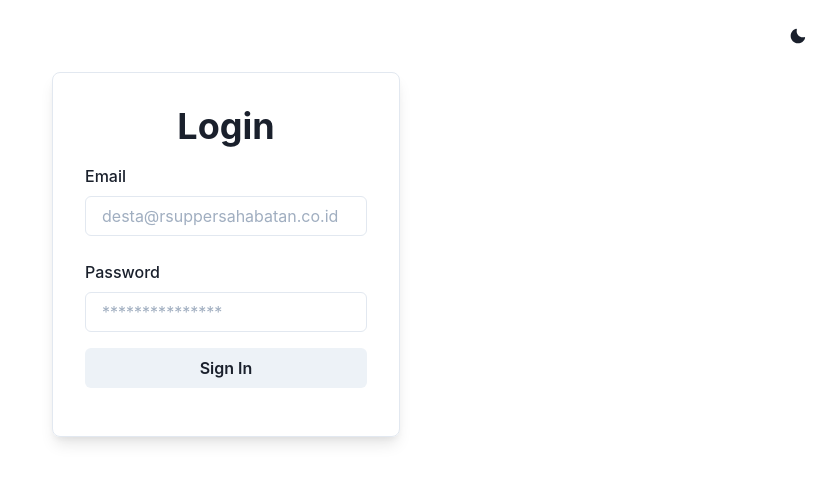
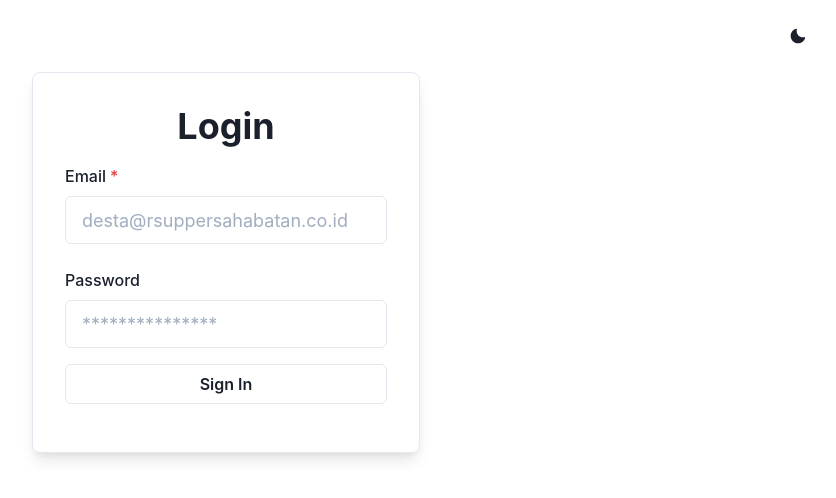
Before and after one commit to amati-tiru-modifikasi/loginpagechakraui, a React (Create React App) app: page / in a window 1280 px wide. Shown: the top 498 px of the page, without its empty margins (414-1250 px from the left). Built offline with nearby package versions, Linux system fonts and the light colour scheme.

Commit message:
Get State Input Form

```diff
--- a/src/pages/LoginForm.js
+++ b/src/pages/LoginForm.js
@@ -1,7 +1,16 @@
-import React from 'react'
+import React, { useState } from 'react'
 import { Flex,Box,Button,Heading,FormControl,FormLabel,Input } from '@chakra-ui/react'
 
 function LoginForm() {
+
+    const [ email, setEmail ] = useState('');
+    const [ password, setPassword ] = useState('');
+
+    const handleSubmit = e => {
+        e.preventDefault();
+        console.log(`Email: ${email} dan Password: ${password}`)
+    }
+
     return (
         <Flex w="full" align="center" justifyContent="center">
             <Box p={8} maxW="500px" borderWidth={1} borderRadius={8} boxShadow="lg">
@@ -9,16 +18,16 @@ function LoginForm() {
                     <Heading>Login</Heading>
                 </Box>
                 <Box my={4} textAlign="left">
-                    <form>
-                        <FormControl>
+                    <form onSubmit={handleSubmit}>
+                        <FormControl isRequired>
                             <FormLabel>Email</FormLabel>
-                            <Input type="email" placeholder="desta@rsuppersahabatan.co.id" />
+                            <Input type="email" placeholder="desta@rsuppersahabatan.co.id" size="lg" onChange={e => setEmail(e.currentTarget.value)} />
                         </FormControl>
                         <FormControl mt={6}>
                             <FormLabel>Password</FormLabel>
-                            <Input type="password" placeholder="***************" />
+                            <Input type="password" placeholder="***************" size="lg" onChange={e => setPassword(e.currentTarget.value)} />
                         </FormControl>
-                        <Button w="full" mt={4} type="submit">
+                        <Button mt={4} type="submit" variant="outline" w="full">
                             Sign In
                         </Button>
                     </form>
```
